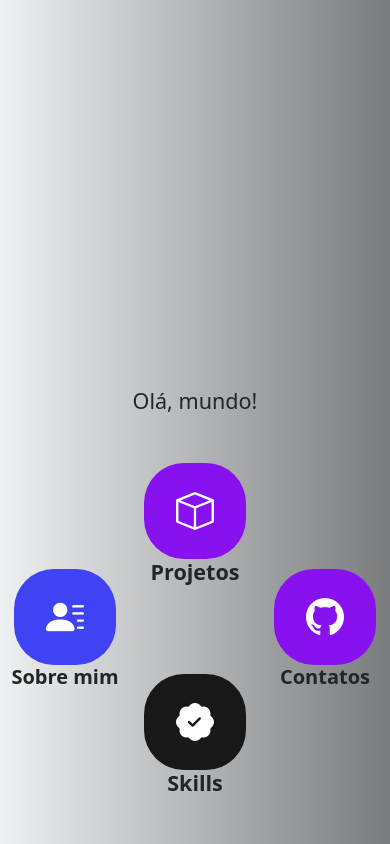
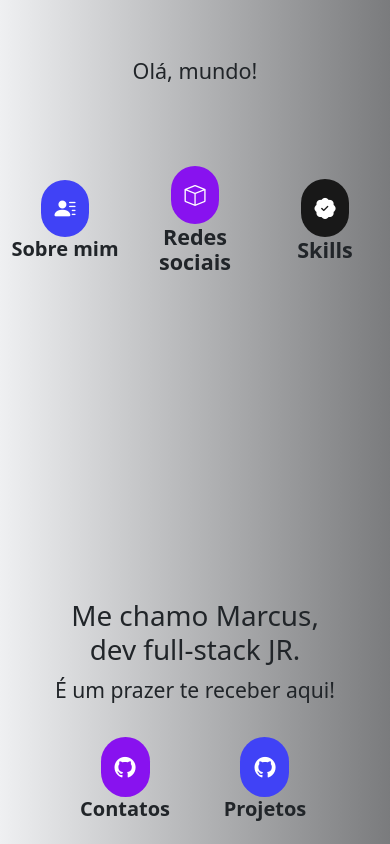
Before and after one commit to Marcus1Vinicius/portif-lio, a Django app: page / in a window 390 px wide. Run offline with Django 5.2, Linux system fonts and the light colour scheme; data that the repository does not hold is empty; some web fonts are replaced.

Commit message:
alteração no mobile first

```diff
--- a/meus_static/css/style.css
+++ b/meus_static/css/style.css
@@ -42,7 +42,7 @@ p{
 }
 
 .icones{
-    font-size: 4.5vh;
+    font-size: 2.5vh;
     color: white;
 }
 
@@ -68,57 +68,51 @@ p{
     grid-template-rows: 1fr 1fr;
 }
 
-.primeira-linha{
-    display: flex;
-    flex-direction: column;
-    align-items: center;
-    justify-content: end;
-    text-align: center;
+.botoes_icon{
+    padding: 10% 10%;
+    border-radius: 40px;
+    border: none;
 }
 
-.segunda-linha{
+.primeira-linha{
     display: grid;
-    grid-template-columns: repeat(3, 1fr);
-}
-
-.coluna-1{
-    display: flex;
-    flex-direction: column;
-    align-items: center;
-    justify-content: center;
-    text-align: left;
-}
-
-
-.coluna-3{
-    display: flex;
-    flex-direction: column;
-    align-items: center;
-    justify-content: center;
-    text-align: right;
-}
-
-.coluna-2{
-    display: grid;
-    grid-template-rows: 1fr 1fr;
-}
-
-.botao-projetos{
-    display: flex;
-    flex-direction: column;
+    grid-template-rows: repeat(2, 1fr);
     align-items: center;
     justify-content: center;
     text-align: center;
 }
 
-.botao-skills{
+.segunda-linha{
     display: flex;
-    flex-direction: column;
+    flex-direction: row;
     align-items: center;
     justify-content: center;
     text-align: center;
 }
 
+.terceira-linha{
+    display: grid;
+    grid-template-rows: repeat(2, 1fr);
+    align-items: center;
+    justify-content: center;
+    text-align: center;
+}
+
+.botoes-contato-projetos{
+    display: grid;
+    grid-template-columns: repeat(2, 1fr);
+    align-items: center;
+    justify-content: center;
+    text-align: center;
+}
+
+.coluna-1{
+    display: grid;
+    grid-template-columns: repeat(3, 1fr);
+    align-items: center;
+    justify-content: center;
+    text-align: center;
+}
 /* regras de verificação de tamanho de tela no css são chamadas de break points */
 
 /* tela de computador */
@@ -136,31 +130,4 @@ p{
 /* tela de tablet */
 @media (min-width:768px){
 
-    .icones{
-        font-size: 6vh;
-        color: white;
-    }
-
-    .botoes_icon{
-        padding: 10% 22%;
-        border-radius: 50px;
-        border: none;
-    }
-
-    .primeira-linha{
-        display: flex;
-        flex-direction: column;
-        align-items: center;
-        justify-content: center;
-        text-align: center;
-        font-size: 3vh;
-    }
-
-    .titulo{
-        font-size: 3.5vh;
-    }
-
-    .hello{
-        font-size: 3vh;
-    }
 }
--- a/usuario/templates/index.html
+++ b/usuario/templates/index.html
@@ -17,33 +17,24 @@
     <div class="conteudo">
 
         <div class="primeira-linha">
-            <!-- olá mundo e minha imagem e um pequeno texto -->
-            <h4>Olá, mundo!</h4>
-            {% for usuario in usuarios %}
-            <img src="/media/{{usuario.foto}}" alt="Marcus Vinicius dev full-stack">
 
-            <h1 class="h3">Me chamo Marcus, <br>
-                dev full-stack.</h1>
-            <p>É um prazer te receber aqui!</p>
-            {% endfor %}
-        </div>
+            <h4 class="hello">Olá, mundo!</h4>
 
-        <div class="segunda-linha">
-            <!-- onde ficará o botão sobre mim -->
+
             <div class="coluna-1">
+
+                <div class="botao-sobre-mim">
                     <button type="button" class="botoes_icon azul">
                         <i class="bi bi-person-lines-fill icones"></i>
                     </button>
                     <h5 class="fw-bold">Sobre mim</h5>
                 </div>
 
-            <div class="coluna-2">
-                <!-- onde ficará os botões de projetos e skills -->
-                <div class="botao-projetos">
+                <div class="botao-redes-sociais">
                     <button type="button" class="botoes_icon roxo">
                         <i class="bi bi-box icones"></i>
                     </button>
-                    <h4 class="fw-bold">Projetos</h4>
+                    <h4 class="fw-bold">Redes sociais</h4>
                 </div>
 
                 <div class="botao-skills">
@@ -52,14 +43,49 @@
                     </button>
                     <h4 class="fw-bold">Skills</h4>
                 </div>
+
             </div>
 
-            <div class="coluna-3">
-                <!-- onde ficará o botão contatos -->
+        </div>
+
+        <div class="segunda-linha">
+
+            <div>
+                <!-- circulo black -->
+            </div>
+            {% for usuario in usuarios %}
+            <div class="minha-imagem">
+                <img src="/media/{{usuario.foto}}" alt="Marcus Vinicius dev full-stack">
+            </div>
+            {% endfor %}
+        </div>
+
+        <div class="terceira-linha">
+
+            <div class="textos-apresentacao">
+                <strong>
+                    <h1 class="titulo">Me chamo Marcus, <br>
+                        dev full-stack JR.</h1>
+                </strong>
+                <p>É um prazer te receber aqui!</p>
+            </div>
+
+            <div class="botoes-contato-projetos">
+
+                <div class="botao-contatos">
                     <button type="button" class="botoes_icon roxo">
                         <i class="bi bi-github icones"></i>
                     </button>
                     <h5 class="fw-bold">Contatos</h5>
+                </div>
+
+                <div class="botao-projetos">
+                    <button type="button" class="botoes_icon azul">
+                        <i class="bi bi-github icones"></i>
+                    </button>
+                    <h5 class="fw-bold">Projetos</h5>
+                </div>
+
             </div>
 
         </div>
```
Lines whose indentation alone changed are shown as unchanged.
